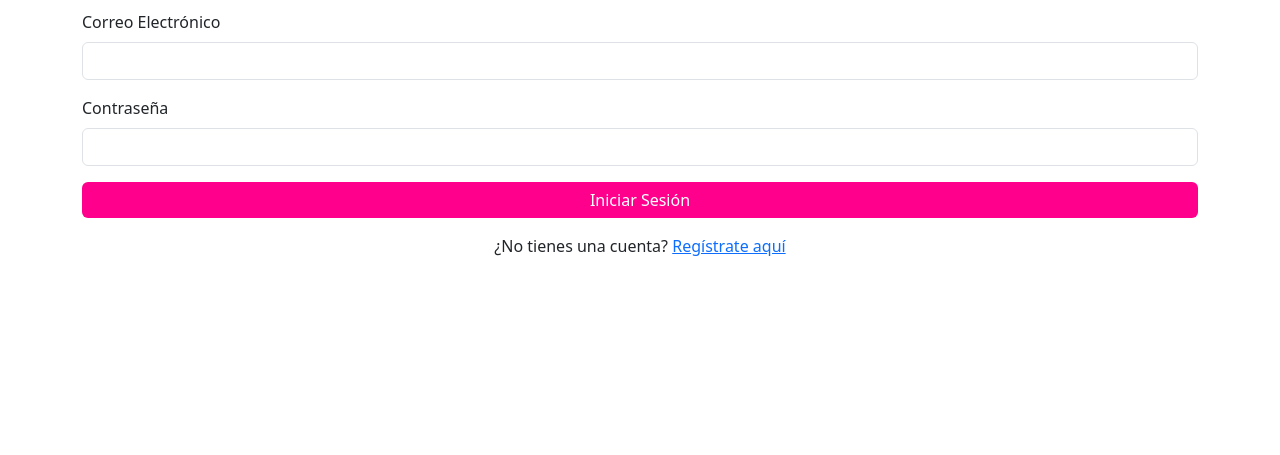
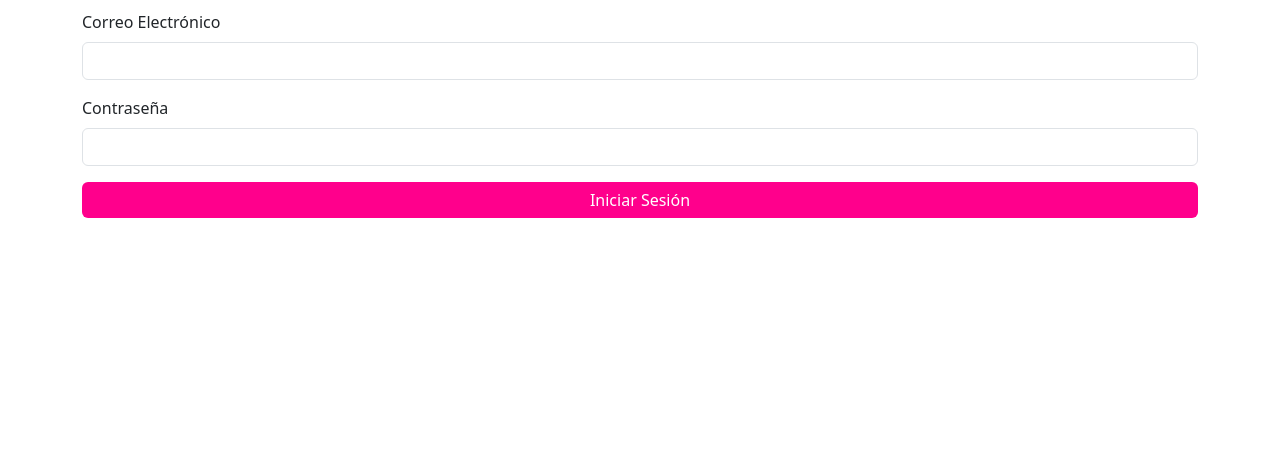
Before and after one commit to FrancoJOG/bibliotecaDB, a PHP site: page /iniciar_sesion.php in a window 1280 px wide. Shown: the part 206-661 px from the top of the page. Run offline with PHP 8.4, Linux system fonts and the light colour scheme.

Commit message:
ahora si el final final final

```diff
--- a/iniciar_sesion.php
+++ b/iniciar_sesion.php
@@ -53,7 +53,6 @@ if ($_SERVER['REQUEST_METHOD'] == 'POST') {
         <button type="submit" class="btn btn-primary w-100">Iniciar Sesión</button>
     </form>
 
-    <p class="mt-3 text-center">¿No tienes una cuenta? <a href="registro_usuarios.php">Regístrate aquí</a></p>
 </div>
 
 <?php include 'footer.php'; ?>
```
